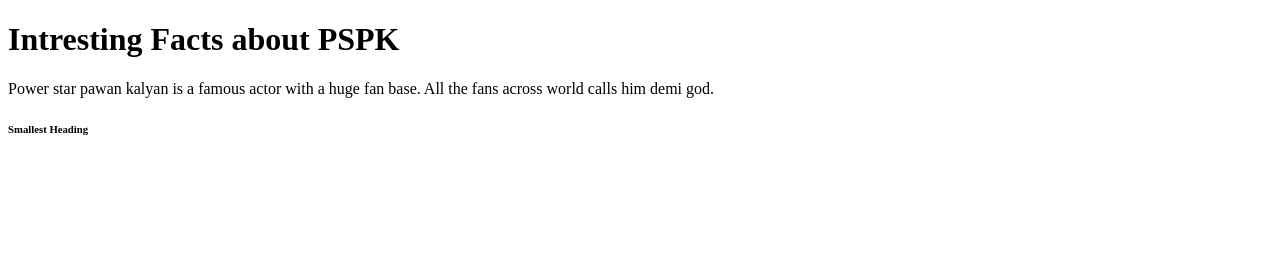
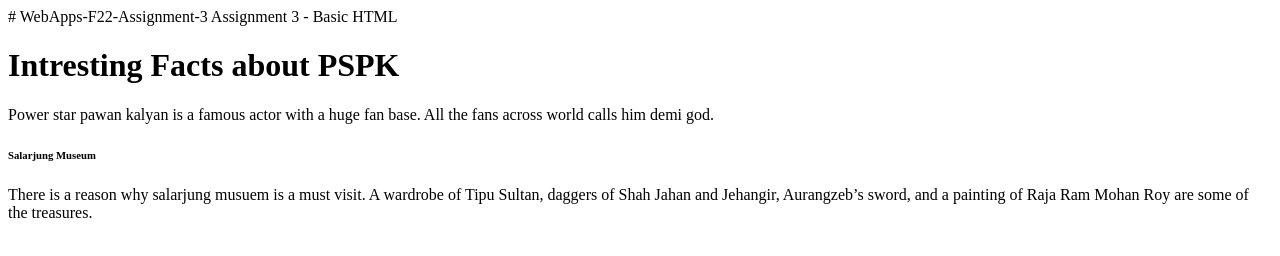
Before and after one commit to 44-563-Web-Apps-F22/44563-webapps-assignment-3-Bindusree-Penamalli, a plain HTML site: page index.html in a window 1280 px wide. Drawn offline with Linux system fonts and the light colour scheme.

Commit message:
Update index.html

```diff
--- a/index.html
+++ b/index.html
@@ -1,3 +1,5 @@
+# WebApps-F22-Assignment-3
+Assignment 3 - Basic HTML
 <!DOCTYPE html>
 <html>
 <head>
@@ -11,4 +13,5 @@ All the fans across world calls him demi god.
 </p>
 </body>
 </html>
-<h6> Smallest Heading </h6>
+<h6>Salarjung Museum</h6>
+<p>There is a reason why salarjung musuem is a must visit. A wardrobe of Tipu Sultan, daggers of Shah Jahan and Jehangir, Aurangzeb’s sword, and a painting of Raja Ram Mohan Roy are some of the treasures.</p>
```
